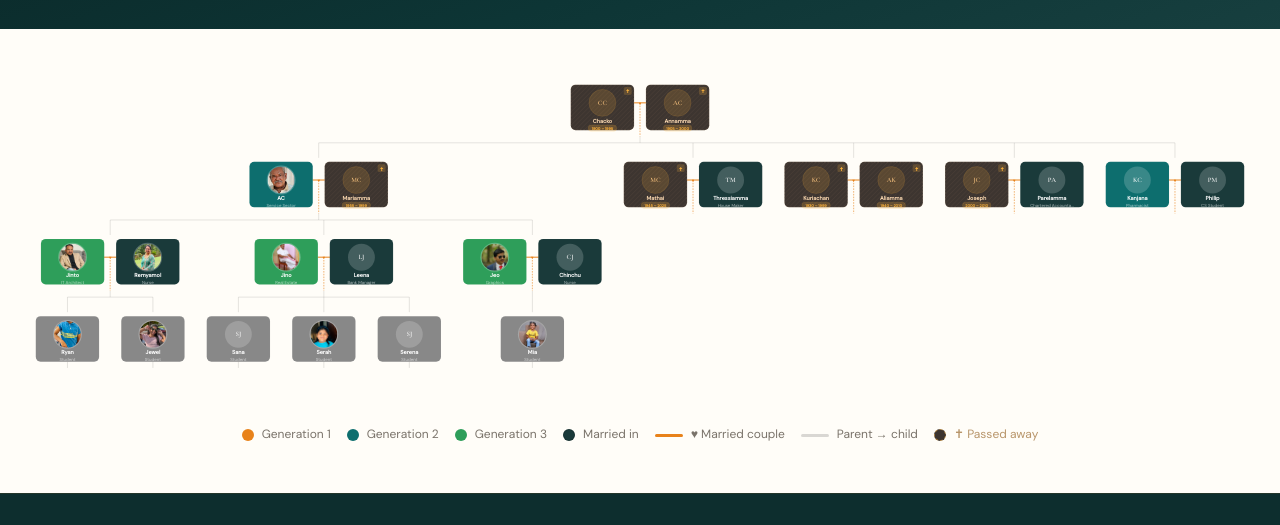
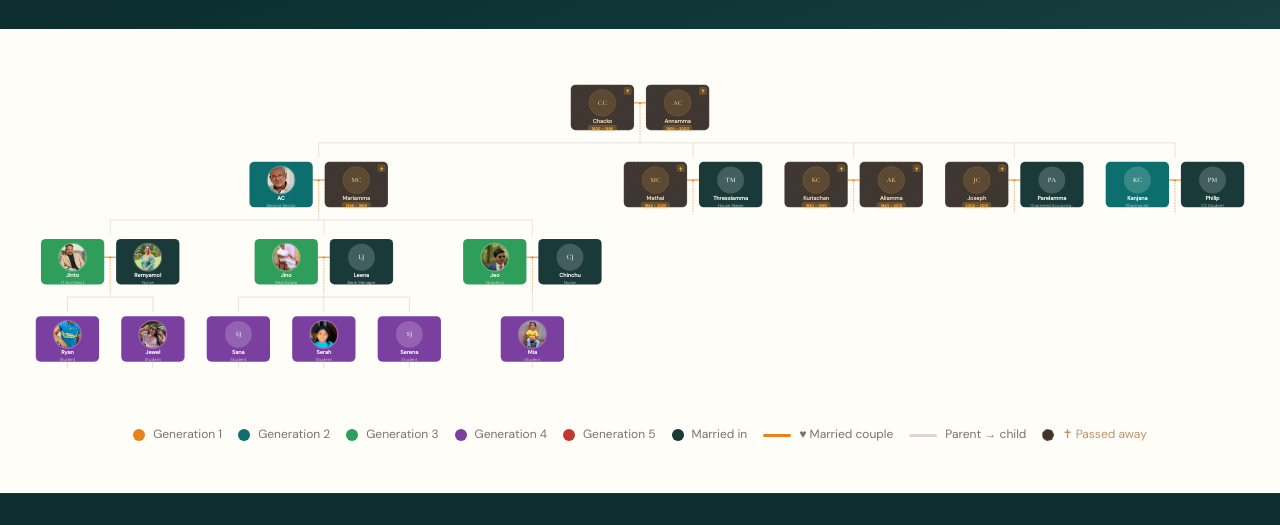
Before and after one commit to jintojacob198312/akkamparambil-family, a plain HTML site: page tree.html in a window 1280 px wide. Shown: the part 234-759 px from the top of the page. Drawn offline with nearby package versions, Linux system fonts and the light colour scheme.

Commit message:
Update tree.html

```diff
--- a/tree.html
+++ b/tree.html
@@ -84,6 +84,8 @@
   <div class="legend-item"><div class="legend-dot" style="background:#E8821A"></div> Generation 1</div>
   <div class="legend-item"><div class="legend-dot" style="background:#0D6E6E"></div> Generation 2</div>
   <div class="legend-item"><div class="legend-dot" style="background:#2E9E5A"></div> Generation 3</div>
+  <div class="legend-item"><div class="legend-dot" style="background:#7B3FA0"></div> Generation 4</div>
+  <div class="legend-item"><div class="legend-dot" style="background:#C0392B"></div> Generation 5</div>
   <div class="legend-item"><div class="legend-dot" style="background:#1A3A3A;border:1px solid rgba(0,0,0,0.15)"></div> Married in</div>
   <div class="legend-item"><div class="legend-swatch" style="background:#E8821A"></div> ♥ Married couple</div>
   <div class="legend-item"><div class="legend-swatch" style="background:rgba(0,0,0,0.15)"></div> Parent → child</div>
@@ -121,7 +123,13 @@
 const NW = 160, NH = 115;   // bigger nodes — clearly readable
 const PHOTO_R = 34;         // larger circular photo
 const COUPLE_GAP = 30, SIBLING_GAP = 56, GEN_V = 195, COUPLE_DROP = 16;
-const GEN_COLORS = { 1:'#E8821A', 2:'#0D6E6E', 3:'#2E9E5A' };
+const GEN_COLORS = {
+  1: '#E8821A',  // Saffron orange   — Grandparents
+  2: '#0D6E6E',  // Deep teal        — Parents / Aunts / Uncles
+  3: '#2E9E5A',  // Forest green     — Children / Cousins
+  4: '#7B3FA0',  // Rich purple      — Grandchildren
+  5: '#C0392B',  // Deep crimson     — Great-grandchildren
+};
 const MARRIED_IN = '#1A3A3A';
 
 const byId = id => FAMILY_MEMBERS.find(m => m.id === id);
```
